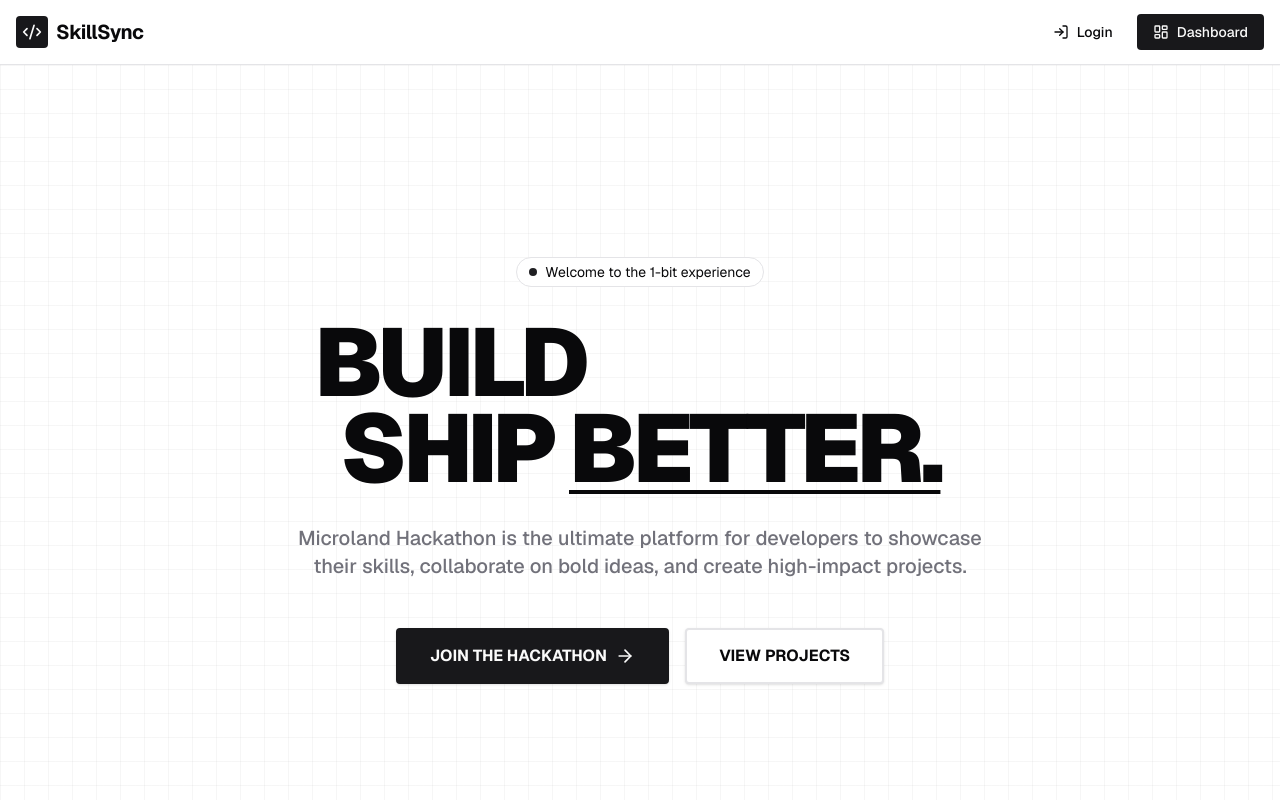
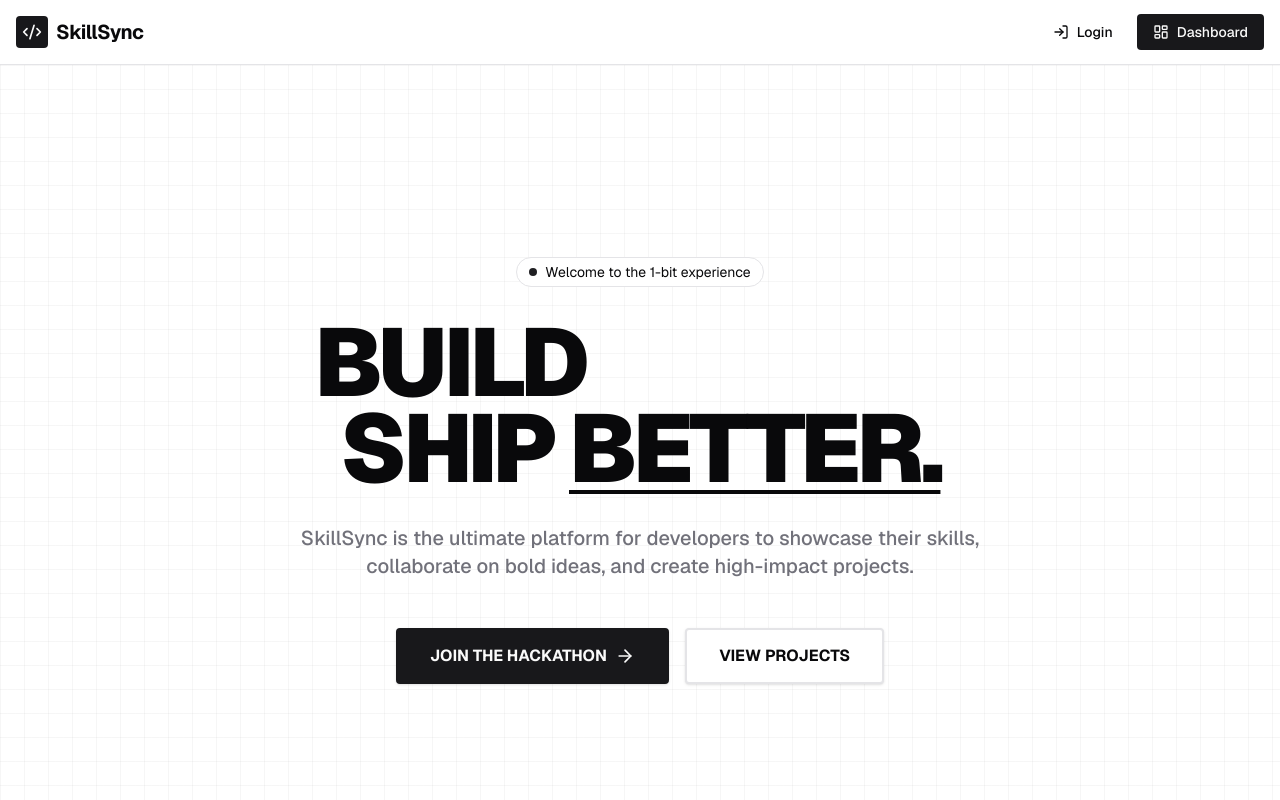
Before and after one commit to rachitdhaka/Microland-Hackathon-, a Next.js app in the folder client/: page / in a window 1280 px wide. Shown: the top 800 px of the page. Built offline with nearby package versions, Linux system fonts and the light colour scheme.

Commit message:
Finalize brand name update to SkillSync in landing page description

```diff
--- a/client/app/page.tsx
+++ b/client/app/page.tsx
@@ -45,7 +45,7 @@ export default function Home() {
             </h1>
 
             <p className="mx-auto max-w-[700px] text-lg md:text-xl text-muted-foreground mb-12 font-medium">
-              Microland Hackathon is the ultimate platform for developers to showcase their skills, collaborate on bold ideas, and create high-impact projects.
+              SkillSync is the ultimate platform for developers to showcase their skills, collaborate on bold ideas, and create high-impact projects.
             </p>
 
             <div className="flex flex-col sm:flex-row gap-4 w-full sm:w-auto">
```
